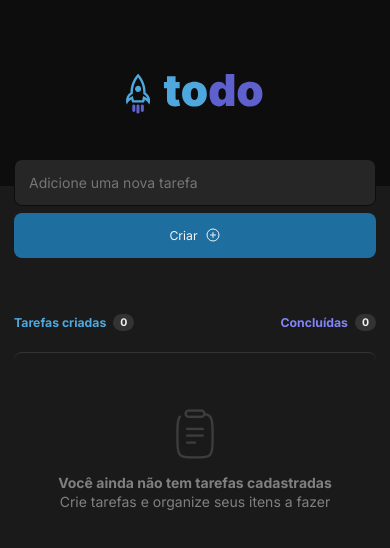
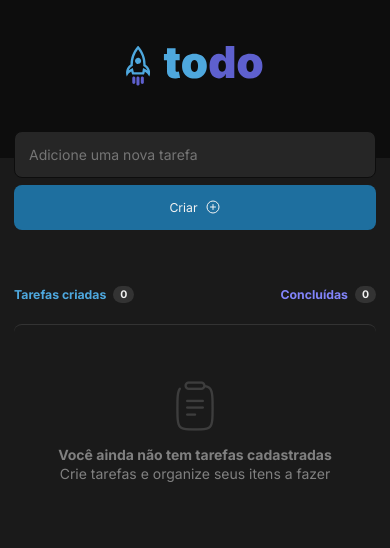
Before and after one commit to 300Marco/desafio-todoList-rocketseat, a React (Vite) app: page / in a window 390 px wide. Shown: the top 548 px of the page. Built offline with nearby package versions, Linux system fonts and the light colour scheme.

Commit message:
src/components/Header.module.css

```diff
--- a/src/components/Header.module.css
+++ b/src/components/Header.module.css
@@ -24,6 +24,10 @@
 }
 
 @media (max-width: 736px) {
+    .header {
+        padding: 2.5rem 0 5rem 0;
+    }
+
     .header img {
         width: 9.875rem;
     }
```
